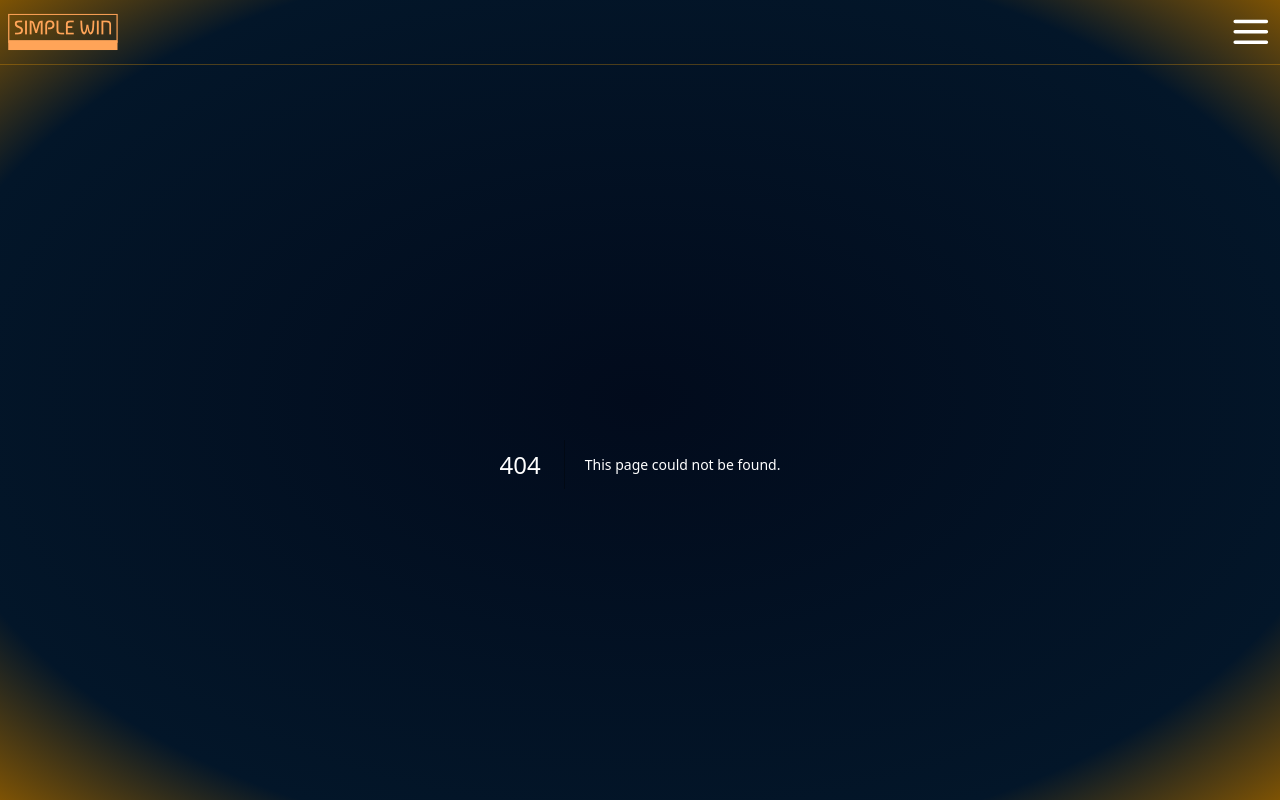
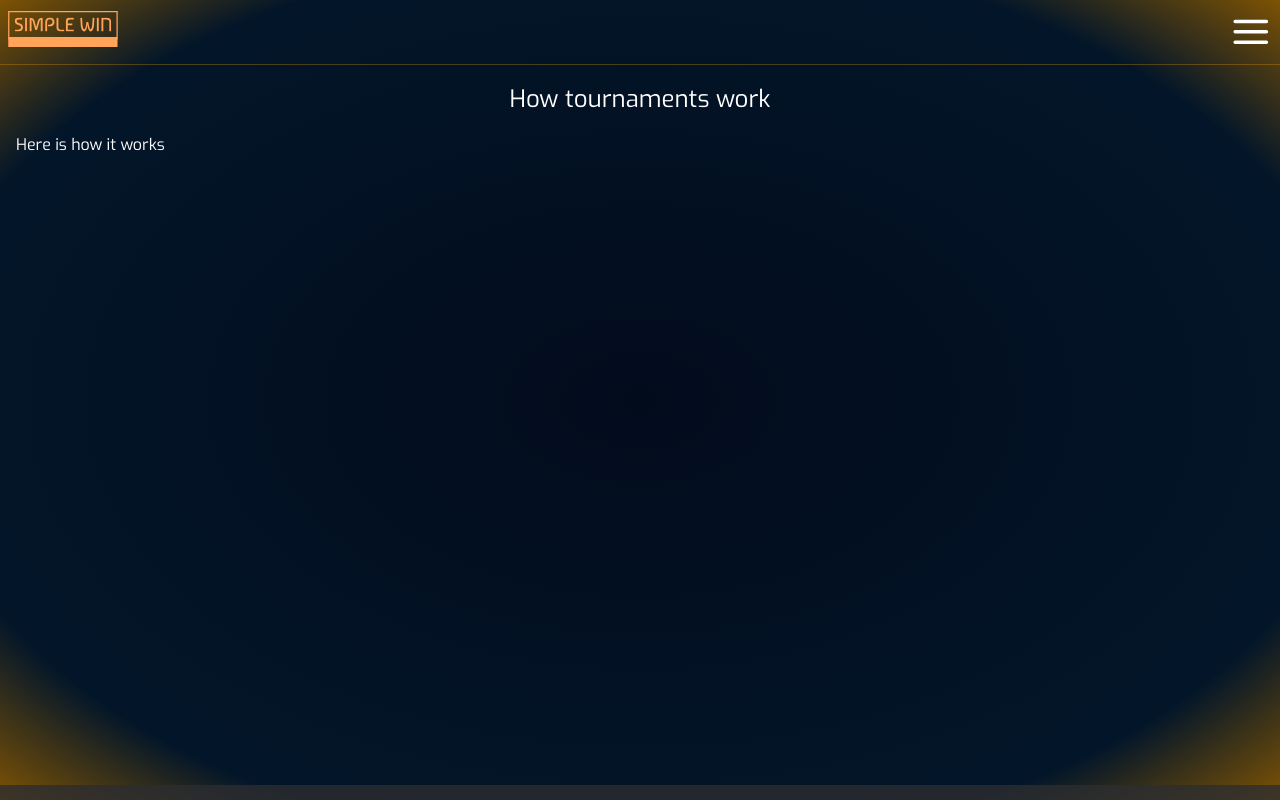
Before and after one commit to MackKaputo/simplewin-website, a Next.js app: page /how-tournaments-work in a window 1280 px wide. Before the commit this address had no page. Shown: the top 800 px of the page. Built offline with nearby package versions, Linux system fonts and the light colour scheme.

Commit message:
initiated how tournaments work page and link

```diff
--- /dev/null
+++ b/app/how-tournaments-work/page.tsx
@@ -0,0 +1,17 @@
+import { Box, Text } from '@chakra-ui/react'
+import React from 'react'
+
+export default function HowTournamentsWork() {
+  return (
+    <Box minH={["90vh"]} px={["1rem"]}>
+        <Box py={["1rem"]}>
+            <Text textAlign={["center"]} fontSize={["2xl"]}>
+                How tournaments work
+            </Text>
+        </Box>
+        <Box>
+            Here is how it works
+        </Box>
+    </Box>
+  )
+}
--- a/components/NavBar.tsx
+++ b/components/NavBar.tsx
@@ -36,6 +36,7 @@ import Image from 'next/image'
 import Link from 'next/link'
 
 export default function NavBar() {
+
   const { isOpen, onClose, onOpen } = useDisclosure()
   return(
       <Flex borderStyle={["solid"]} py={[".7rem"]} justify={["space-between"]} borderBottom={["1px solid rgba(255, 166, 0, 0.288)"]}>
@@ -46,20 +47,16 @@ export default function NavBar() {
               <Button colorScheme='orange'>
                   Sign Up
               </Button> */}
+              <Link href="/">
                 <Image
                   src={Logo}
                   alt='SimpleWin'
                   width={110}
                   height={9}
                 />
+              </Link>
           </Flex>
           <Box px={[".5rem"]}>
-                {/* <Image
-                src={Logo}
-                alt='SimpleWin'
-                width={120}
-                height={9}
-                /> */}
               <HamburgerIcon
                 sx={{ fontSize: "2.6rem"}}
                 onClick={onOpen}
@@ -85,7 +82,7 @@ export default function NavBar() {
               <DrawerBody>
                 <Box>
                   <List>
-                      <Link href="/">
+                    <Link href="/how-tournaments-work">
                       <ListItem p="1rem" onClick={onClose}>
                       How tournaments work
                       </ListItem>
```
Also changed, not shown: components/Features.tsx (+6 -3 lines). Lines whose indentation alone changed are shown as unchanged.
